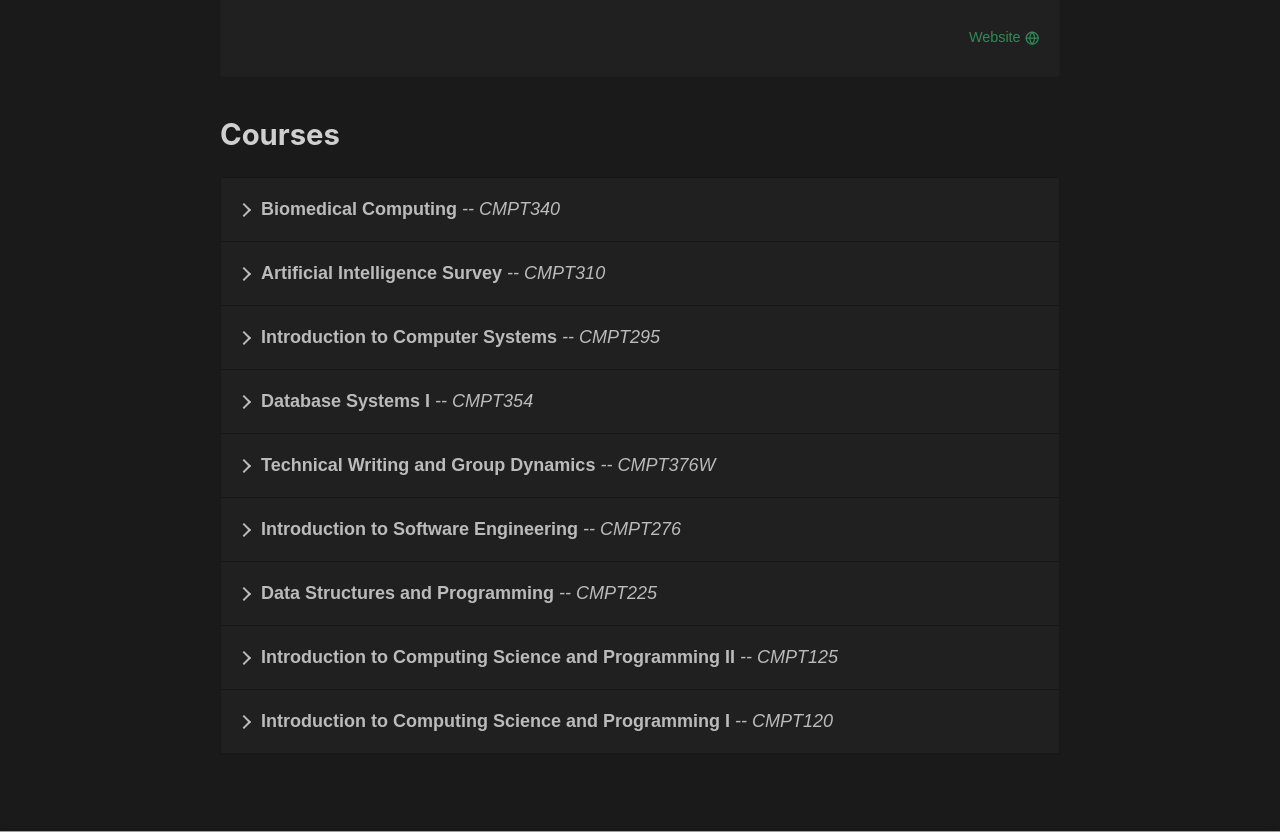
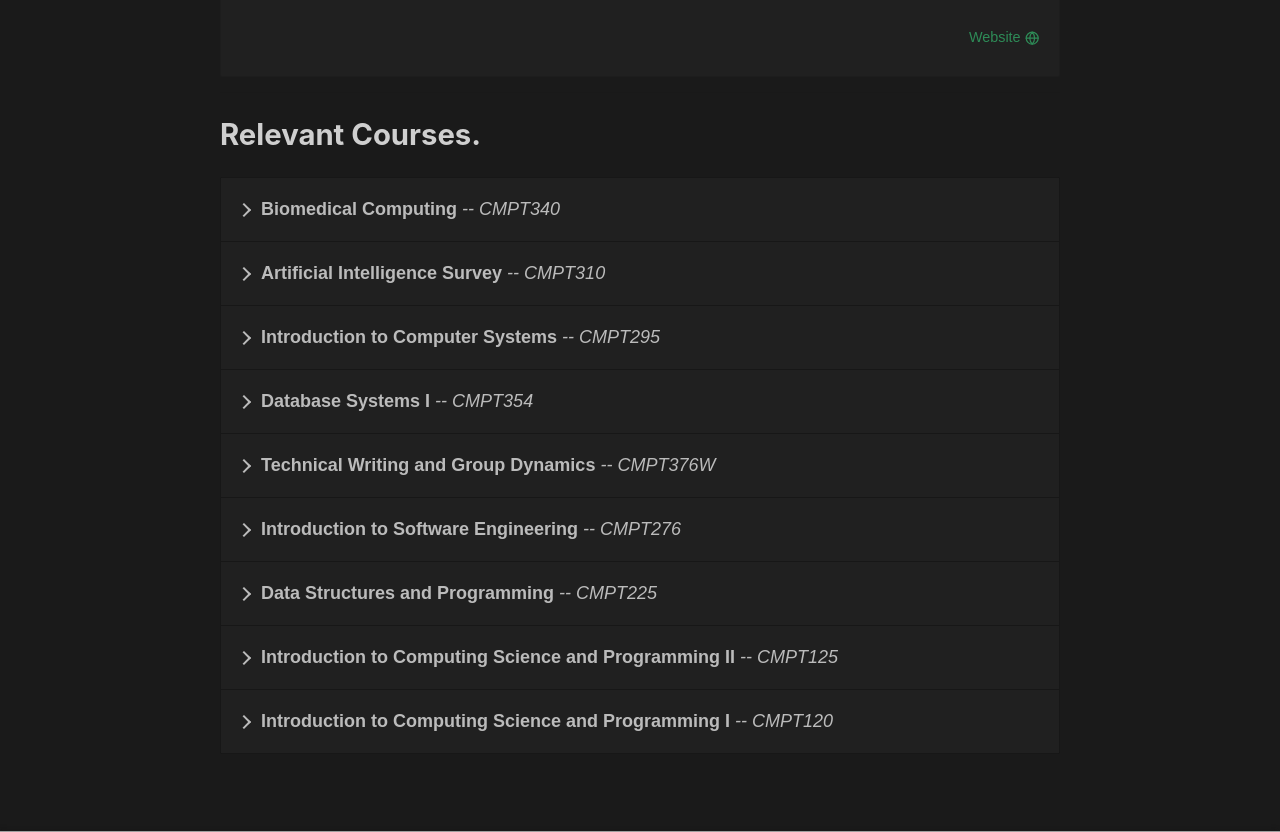
Before and after one commit to NickChubb/nickchubb.ca, a Gatsby site: page /experience in a window 1280 px wide. Shown: the part 1430-2262 px from the top of the page. Built offline with nearby package versions, Linux system fonts and the light colour scheme; Gatsby itself is replaced by a stand-in of ours; grey boxes are pictures that could not be loaded.

Commit message:
Update courses heading.

```diff
--- a/src/pages/experience.js
+++ b/src/pages/experience.js
@@ -15,7 +15,7 @@ const ExperiencePage = () => (
 
       <hr></hr>
 
-      <h2>Courses</h2>
+      <h2>Relevant Courses.</h2>
 
       <Courses />
 
```
